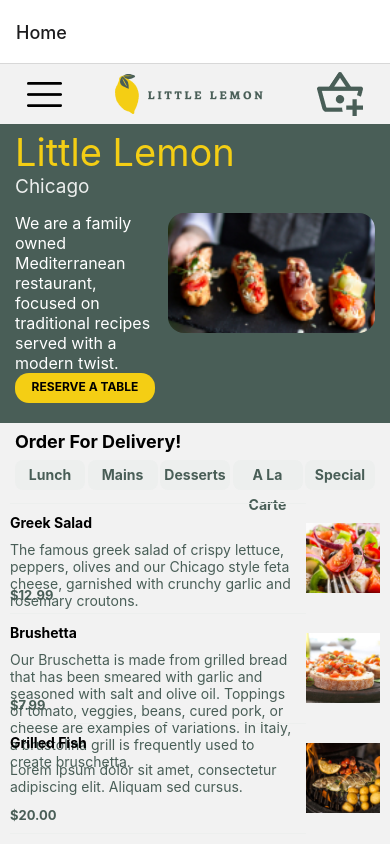
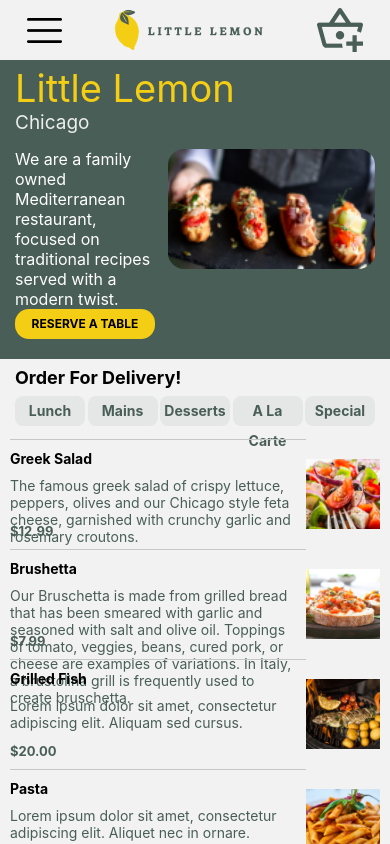
Before and after one commit to MirSuhail029/little-lemon-mobile-app, a React Native app: screen /Home in a window 390 px wide. Built offline with nearby package versions, Linux system fonts and the light colour scheme.

Commit message:
added the android ripple effect to all buttons

```diff
--- a/App.js
+++ b/App.js
@@ -1,5 +1,4 @@
 import { StatusBar } from "expo-status-bar";
-import { StyleSheet, View } from "react-native";
 import { useState } from "react";
 import Home from "./screens/Home";
 import Login from "./screens/Login";
@@ -21,16 +20,40 @@
     <>
       <StatusBar style="light" />
       <NavigationContainer>
-        <stack.Navigator initialRouteName="Home">
-          <stack.Screen name="Home" component={Home} />
-          <stack.Screen name="Login" component={Login} />
-          <stack.Screen name="CardPayment" component={CardPayment} />
-          <stack.Screen name="Payment" component={Payment} />
+        <stack.Navigator
+          initialRouteName="Home"
+          screenOptions={{ headerStyle: { backgroundColor: "green" } }}
+        >
+          <stack.Screen
+            name="Home"
+            component={Home}
+            options={{ headerShown: false }}
+          />
+          <stack.Screen
+            name="Login"
+            component={Login}
+            options={{ headerShown: false }}
+          />
+          <stack.Screen
+            name="CardPayment"
+            component={CardPayment}
+            options={{ headerShown: false }}
+          />
+          <stack.Screen
+            name="Payment"
+            component={Payment}
+            options={{ headerShown: false }}
+          />
           <stack.Screen
             name="ReservationSuccess"
             component={ReservationSuccess}
+            options={{ headerShown: false }}
           />
-          <stack.Screen name="TableReservation" component={TableReservation} />
+          <stack.Screen
+            name="TableReservation"
+            component={TableReservation}
+            options={{ headerShown: false }}
+          />
         </stack.Navigator>
       </NavigationContainer>
     </>
--- a/components/HeroSection.js
+++ b/components/HeroSection.js
@@ -25,17 +25,8 @@
               props.navigation.navigate("Login");
             }}
           >
-            <View style={{ marginTop: "auto", marginBottom: "auto" }}>
-              <Text
-                style={{
-                  fontSize: 12,
-                  fontWeight: "bold",
-                  marginLeft: "auto",
-                  marginRight: "auto",
-                }}
-              >
-                RESERVE A TABLE
-              </Text>
+            <View>
+              <Text style={styles.heroButton}>RESERVE A TABLE</Text>
             </View>
           </Pressable>
         </View>
@@ -48,7 +39,6 @@
 const styles = StyleSheet.create({
   hero: {
     backgroundColor: Colors.primaryGray,
-    // height: 270,
     paddingBottom: 20,
     width: "100%",
     paddingHorizontal: 15,
@@ -89,7 +79,12 @@
     backgroundColor: Colors.primaryYellow,
     overflow: "hidden",
   },
-  heroPressableStyle: {
-    padding: 6,
+  heroButton: {
+    fontSize: 10,
+    height: "100%",
+    textAlign: "center",
+    fontWeight: "bold",
+    lineHeight: 30,
+    fontSize: 12,
   },
 });
--- a/components/LoginModule.js
+++ b/components/LoginModule.js
@@ -4,6 +4,9 @@
 const LoginModule = function (props) {
   const [isRegister, setIsRegister] = useState(false);
   const [isRegistered, setIsRegistered] = useState(false);
+  const [inputValue, setInputValue] = useState([]);
+
+  console.log(inputValue);
   return (
     <View style={styles.loginSection}>
       {isRegistered && (
@@ -18,7 +21,13 @@
       {!isRegistered && (
         <View style={styles.inputBoxContainer}>
           <Text style={styles.inputBoxTitle}>Username</Text>
-          <TextInput style={styles.inputBox} placeholder="Enter Username" />
+          <TextInput
+            style={styles.inputBox}
+            placeholder="Enter Username"
+            onChange={(e) => {
+              setInputValue(e.target.value);
+            }}
+          />
         </View>
       )}
       {isRegister && !isRegistered && (
@@ -37,6 +46,7 @@
         <View style={styles.controlsContainer}>
           {!isRegister && (
             <Pressable
+              android_ripple={{ color: Colors.rippleDark }}
               style={styles.buttonContainer}
               onPress={() => {
                 props.navigation.navigate("TableReservation");
@@ -47,6 +57,7 @@
           )}
           {!isRegister && (
             <Pressable
+              android_ripple={{ color: Colors.rippleDark }}
               style={styles.buttonContainer}
               onPress={() => {
                 setIsRegister(true);
@@ -57,6 +68,7 @@
           )}
           {isRegister && (
             <Pressable
+              android_ripple={{ color: Colors.rippleDark }}
               style={styles.buttonContainer}
               onPress={() => {
                 setIsRegistered(true);
@@ -67,6 +79,7 @@
           )}
           {isRegister && (
             <Pressable
+              android_ripple={{ color: Colors.rippleDark }}
               style={styles.buttonContainer}
               onPress={() => {
                 setIsRegister(false);
--- a/components/OrderSection.js
+++ b/components/OrderSection.js
@@ -159,7 +159,7 @@
                   style={{
                     width: "80%",
                     borderTopWidth: 1,
-                    borderTopColor: Colors.lightGray,
+                    borderTopColor: Colors.darkGray,
                   }}
                 >
                   <Text
@@ -228,6 +228,7 @@
     lineHeight: 30,
     fontWeight: "bold",
     color: Colors.primaryGray,
+    elevation: 1,
   },
   menuItemContainer: {
     // backgroundColor: "pink",
--- a/constants/Colors.js
+++ b/constants/Colors.js
@@ -1,10 +1,12 @@
 const Colors = {
   primaryYellow: "#F4CE14",
   primaryGray: "#495E57",
-  lightGray: "#EDEFEE",
+  lightGray: "#e5e7e7",
+  darkGray: "#c6c7c7",
   primaryBlack: "#000000",
   darkerWhiteShade: "#EDEFEE",
   primaryWhite: "#ffffff",
   ripple: "#dddddd",
+  rippleDark: "#71857e",
 };
 export default Colors;
--- a/screens/CardPayment.js
+++ b/screens/CardPayment.js
@@ -30,6 +30,7 @@
         </View>
         <View style={styles.controlsContainer}>
           <Pressable
+            android_ripple={{ color: Colors.rippleDark }}
             style={styles.buttonContainer}
             onPress={() => {
               // setIsPaymentSuccess(true);
@@ -39,6 +40,7 @@
             <Text style={styles.buttonLabel}>Pay</Text>
           </Pressable>
           <Pressable
+            android_ripple={{ color: Colors.rippleDark }}
             style={styles.buttonContainer}
             onPress={() => {
               props.navigation.navigate("Payment");
--- a/screens/Payment.js
+++ b/screens/Payment.js
@@ -35,6 +35,7 @@
 
         <View style={styles.controlsContainer}>
           <Pressable
+            android_ripple={{ color: Colors.rippleDark }}
             style={styles.buttonContainer}
             onPress={() => {
               props.navigation.navigate("CardPayment");
@@ -44,6 +45,7 @@
           </Pressable>
 
           <Pressable
+            android_ripple={{ color: Colors.rippleDark }}
             style={styles.buttonContainer}
             onPress={() => {
               props.navigation.navigate("TableReservation");
--- a/screens/ReservationSuccess.js
+++ b/screens/ReservationSuccess.js
@@ -18,6 +18,7 @@
         <Text style={styles.successMessage}>Reservation Successful !!!</Text>
         <View style={styles.controlsContainer}>
           <Pressable
+            android_ripple={{ color: Colors.rippleDark }}
             style={styles.buttonContainer}
             onPress={() => {
               props.navigation.navigate("Home");
@@ -26,7 +27,10 @@
             <Text style={styles.buttonLabel}>Home</Text>
           </Pressable>
 
-          <Pressable style={styles.buttonContainer}>
+          <Pressable
+            android_ripple={{ color: Colors.rippleDark }}
+            style={styles.buttonContainer}
+          >
             <Text style={styles.buttonLabel}>Close</Text>
           </Pressable>
         </View>
@@ -61,5 +65,6 @@
   successMessage: {
     fontSize: 25,
     fontWeight: "bold",
+    textAlign: "center",
   },
 });
--- a/screens/TableReservation.js
+++ b/screens/TableReservation.js
@@ -34,6 +34,7 @@
         </View>
         <View style={styles.controlsContainer}>
           <Pressable
+            android_ripple={{ color: Colors.rippleDark }}
             style={styles.buttonContainer}
             onPress={() => {
               props.navigation.navigate("Payment");
@@ -43,6 +44,7 @@
           </Pressable>
 
           <Pressable
+            android_ripple={{ color: Colors.rippleDark }}
             style={styles.buttonContainer}
             onPress={() => {
               props.navigation.navigate("Home");
```
